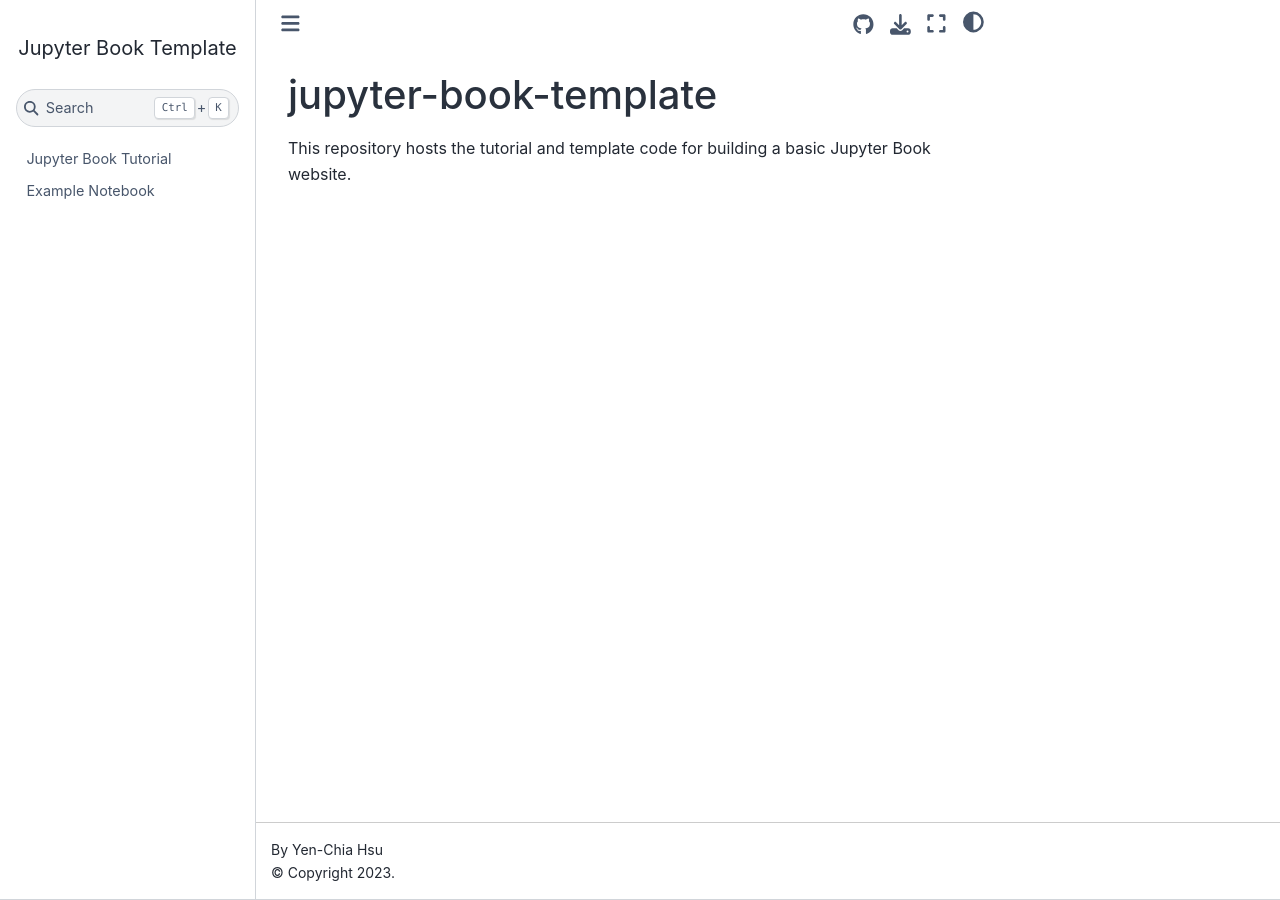
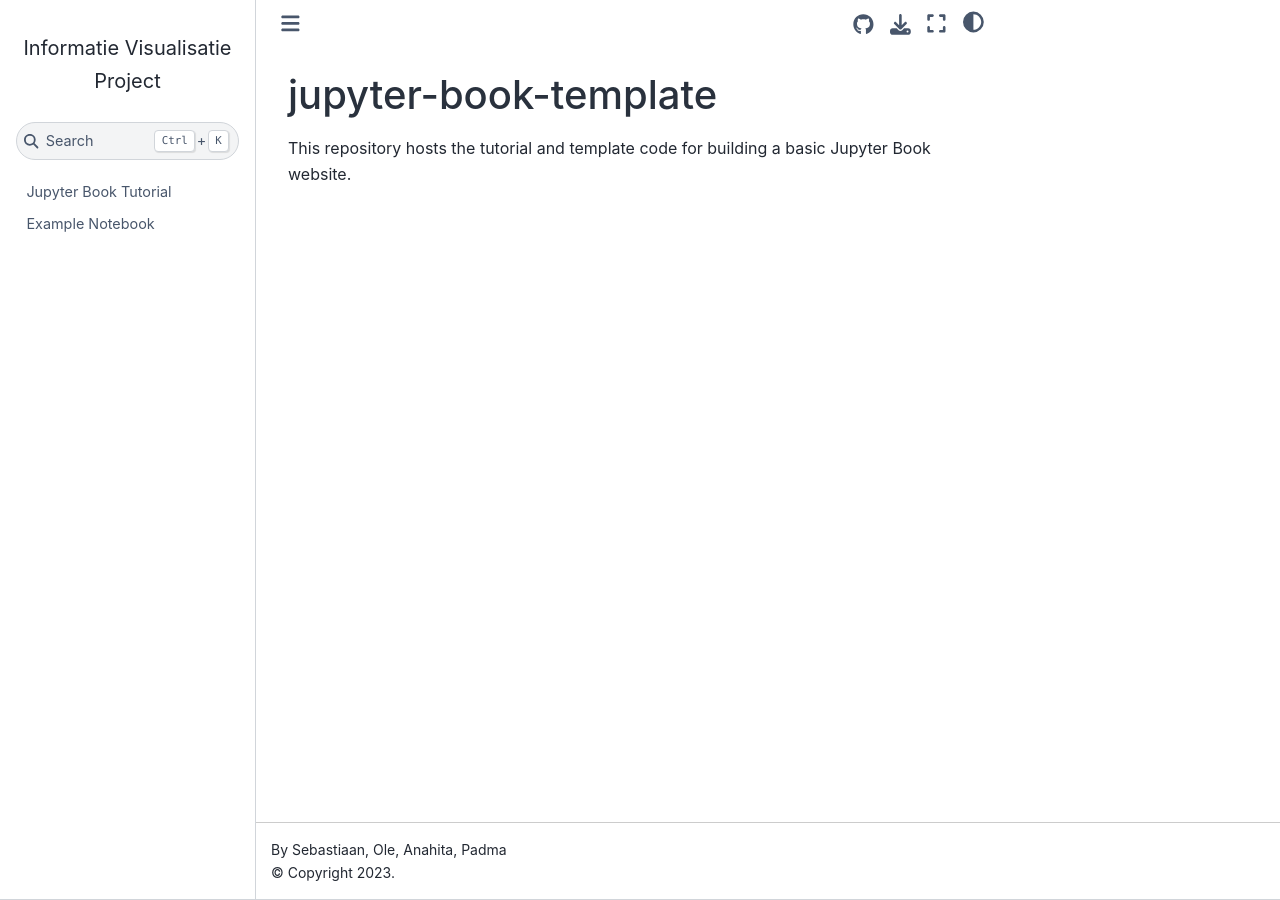
Before and after one commit to sebasgebuis/infovis, a Jupyter Book: the page built from README.md, in a window 1280 px wide. Built offline with Jupyter Book 1.0.4 settings and Sphinx 7.4.7 and the Sphinx Book theme 1.1.4, drawn with Linux system fonts in a browser that asks for light colours; comment, search, counter and statistics services are not loaded.

Commit message:
kijken of dit werkt

```diff
--- a/_config.yml
+++ b/_config.yml
@@ -1,8 +1,8 @@
 # Book settings
 # Learn more at https://jupyterbook.org/customize/config.html
 
-title: Jupyter Book Template # Change this to your book title.
-author: Yen-Chia Hsu # Change this to your name (or your team/organization name).
+title: Informatie Visualisatie Project # Change this to your book title.
+author: Sebastiaan, Ole, Anahita, Padma # Change this to your name (or your team/organization name).
 
 # Force re-execution of notebooks on each build.
 # See https://jupyterbook.org/content/execute.html
@@ -16,7 +16,7 @@
 
 # Information about where the book exists on the web
 repository:
-  url: https://github.com/yenchiah/jupyter-book-template  # Online location of your book (change this to your GitHub repository link)
+  url: https://github.com/sebasgebuis/infovis  # Online location of your book (change this to your GitHub repository link)
   path_to_book: docs  # Optional path to your book, relative to the repository root
   branch: main  # Which branch of the repository should be used when creating links (optional)
 
```
